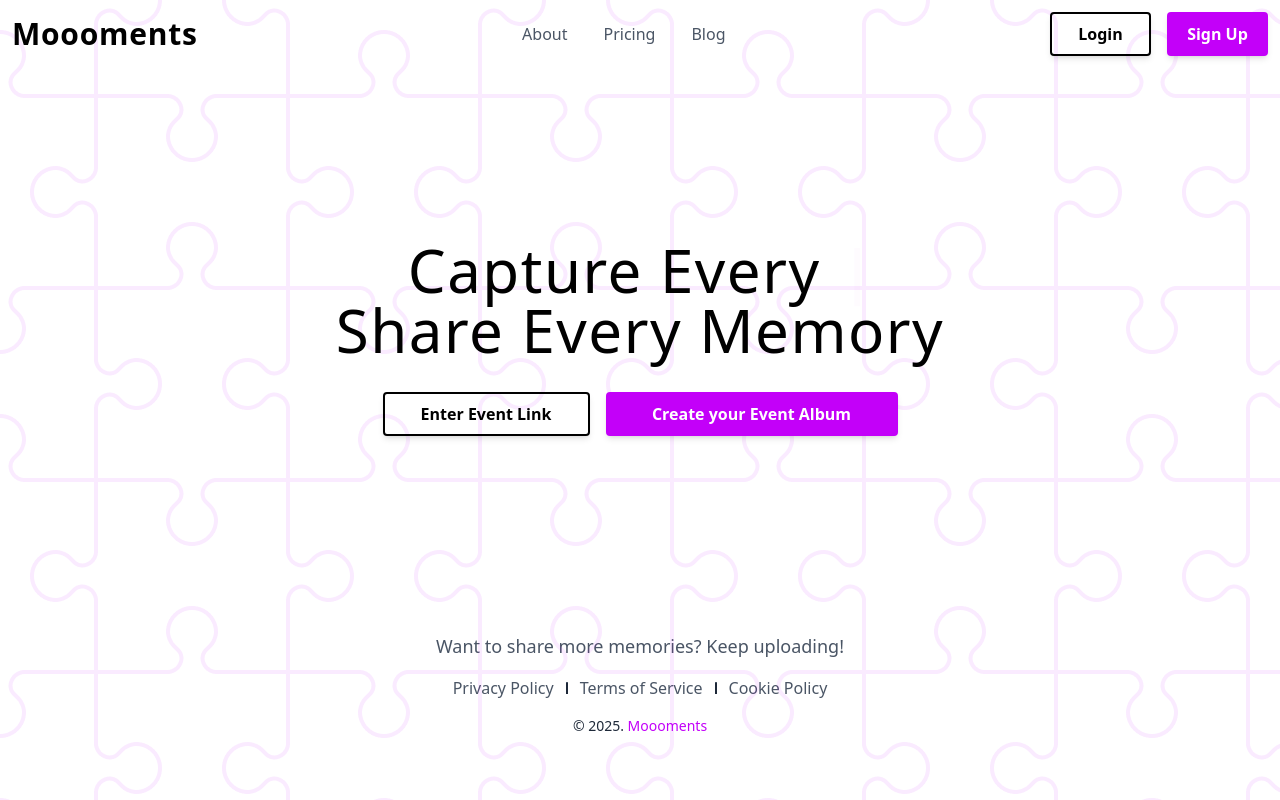
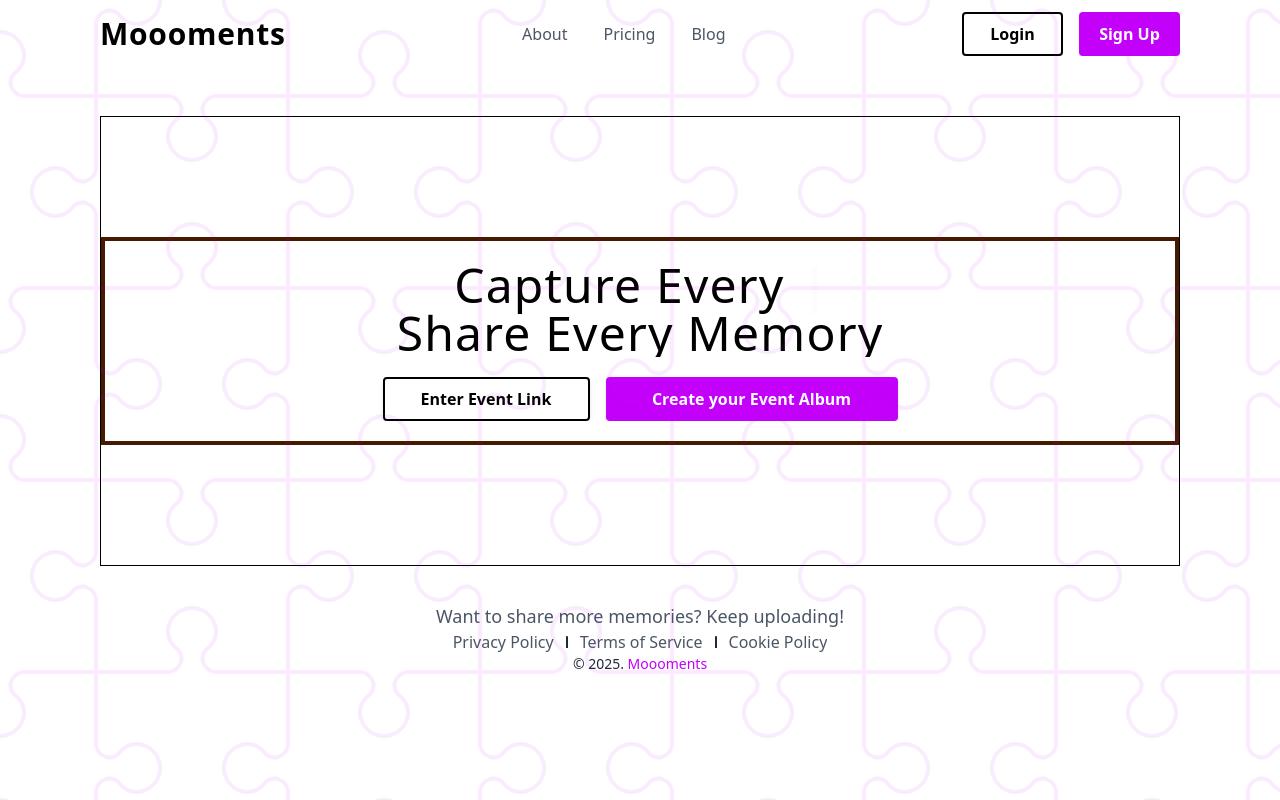
Before and after one commit to Pluggito/Moooments, a React (Vite) app: page / in a window 1280 px wide. Built offline with nearby package versions, Linux system fonts and the light colour scheme.

Commit message:
New Updates

```diff
--- a/src/App.jsx
+++ b/src/App.jsx
@@ -15,6 +15,7 @@ import ForgetPassword from "./admin/ForgetPassword.jsx"
 import CreateAlbum from "./pages/CreateAlbum.jsx"
 import Preview from "./pages/Preview.jsx"
 import Dashboard from "./admin/Dashboard.jsx"
+import Hero from "./components/Hero.jsx"
 
 
 
@@ -25,10 +26,8 @@ const App = () => {
   const [isMenu, setIsMenu] = useState(false)
 
   return (
-    <div className="container overflow-x-hidden mx-auto px-4 md:px-10 lg:px-[100px]">
+    <main className="container overflow-x-hidden mx-auto px-4 md:px-10 lg:px-[100px] max-h-screen ">
       <Navbar isMenu={isMenu} setIsMenu={setIsMenu}/>
-
-
 
       <Routes>
         <Route path="/" element={<Home/>}/>
@@ -45,7 +44,8 @@ const App = () => {
 
 
       <Footer />
-    </div>
+
+    </main>
   )
 }
 
--- a/src/components/Footer.jsx
+++ b/src/components/Footer.jsx
@@ -4,7 +4,8 @@ const Footer = () => {
   const location = useLocation();
 
   return (
-    <footer className="w-full mt-45 flex flex-col justify-center items-center text-center p-4 gap-4 bg-transparent ">
+    <footer className="w-full justify-center items-center my-5 px-auto text-center flex flex-col p-4 ">
+      {/*w-full fixed mt-auto flex flex-col justify-center items-center text-center p-4 gap-4 bg-transparent border */}
       {/* First Section */}
       {location.pathname === "/" && (
         <div className="px-2">
--- a/src/components/HambugerMenu.jsx
+++ b/src/components/HambugerMenu.jsx
@@ -6,6 +6,7 @@ import PropTypes from 'prop-types';
 const HambugerMenu = ({setIsMenu, isMenu}) => {
     const [active, setActive] = useState(false);
     const location = useLocation();
+
 
     const handleRequest = () => {
       setActive((pv) => !pv);
--- /dev/null
+++ b/src/components/Hero.jsx
@@ -0,0 +1,68 @@
+import { assets } from "../assets/asset"
+import { motion } from "framer-motion";
+import { Typewriter } from "react-simple-typewriter";
+import { useNavigate } from "react-router-dom";
+
+
+const Hero = () => {
+    const Navigate = useNavigate();
+  return (
+    <main className="border flex items-center justify-center sm:py-30 pointer-events-none mt-15">
+        <div
+        className="fixed z-10 inset-0 bg-cover bg-center bg-no-repeat opacity-8"
+        style={{ background: `url(${assets.hero_image})` }}
+      />
+        {/*Contecnt Container*/}
+
+      <section className=" w-full border-4 border-amber-950 ">
+        {/*Heading*/}
+        <div className="flex flex-col items-center justify-center py-5 ">
+        <div className="w-full text-center sm:px-10 ">
+          <motion.p
+            className="text-3xl sm:text-3xl md:text-4xl lg:text-5xl font-medium text-black tracking-wide"
+            initial={{ opacity: 0 }}
+            animate={{ opacity: 1 }}
+            transition={{ duration: 0.5, ease: 'easeInOut' }}
+          >
+            Capture Every&nbsp;
+            <span className="text-[#c300f9] font-bold">
+              <Typewriter
+                words={["Moooments!", "Laughter!", "Love!", "Joy!", "Adventures!", "Moooments!"]}
+                loop={true}
+                cursor
+                cursorStyle="|"
+                typeSpeed={300}
+                deleteSpeed={75}
+                delaySpeed={1500}
+              />
+            </span>
+            <br/> Share Every Memory
+          </motion.p>
+        </div>
+
+        <div className="flex flex-col sm:flex-row gap-4 justify-center w-full max-w-[90%] sm:max-w-[75%] mx-auto px-4 mt-5">
+          <button
+            type="button"
+            className="border-2 border-black rounded w-full sm:w-[207px] h-[44px] font-bold hover:bg-black hover:text-white transition-all duration-300
+            cursor-pointer shadow-md"
+            onClick={() => Navigate('/eventlink')}
+          >
+            Enter Event Link
+          </button>
+          <button
+            type="button"
+            className="rounded w-full sm:w-[292px] h-[44px] font-semibold text-white bg-[#c300f9] hover:bg-[#a000c7] transition-all duration-300 cursor-pointer shadow-md"
+            onClick={() => Navigate('/create-album')}
+          >
+            Create your Event Album
+          </button>
+        </div>
+        </div>
+      </section>
+
+
+    </main>
+  )
+}
+
+export default Hero
--- a/src/components/Home.jsx
+++ b/src/components/Home.jsx
@@ -1,66 +1,9 @@
-import { useNavigate } from "react-router-dom";
-import { assets } from "../assets/asset";
-import { motion } from "framer-motion";
-import { Typewriter } from "react-simple-typewriter";
+import Hero from "./Hero";
 
 const Home = () => {
-  const Navigate = useNavigate();
-
-  return (
-    <header className="relative">
-      {/* Background Image */}
-      <div
-        className="fixed inset-0 bg-cover bg-center bg-no-repeat opacity-8"
-        style={{ background: `url(${assets.hero_image})` }}
-      />
-
-      {/* Content Container */}
-      <div className="relative flex flex-col">
-        {/* Heading */}
-        <div className="w-full text-center mx-auto px-4 mt-[30vh] mb-8">
-          <motion.p
-            className="text-3xl sm:text-4xl md:text-5xl lg:text-6xl font-medium text-black tracking-wide"
-            initial={{ opacity: 0 }}
-            animate={{ opacity: 1 }}
-            transition={{ duration: 0.5, ease: 'easeInOut' }}
-          >
-            Capture Every&nbsp;
-            <span className="text-[#c300f9] font-bold">
-              <Typewriter
-                words={["Moooments!", "Laughter!", "Love!", "Joy!", "Adventures!", "Moooments!"]}
-                loop={true}
-                cursor
-                cursorStyle="|"
-                typeSpeed={300}
-                deleteSpeed={75}
-                delaySpeed={1500}
-              />
-            </span>
-            <br/> Share Every Memory
-          </motion.p>
-        </div>
-
-        {/* Buttons */}
-        <div className="flex flex-col sm:flex-row gap-4 justify-center w-full max-w-[90%] sm:max-w-[75%] mx-auto px-4">
-          <button
-            type="button"
-            className="border-2 border-black rounded w-full sm:w-[207px] h-[44px] font-bold hover:bg-black hover:text-white transition-all duration-300
-            cursor-pointer shadow-md"
-            onClick={() => Navigate('/eventlink')}
-          >
-            Enter Event Link
-          </button>
-          <button
-            type="button"
-            className="rounded w-full sm:w-[292px] h-[44px] font-semibold text-white bg-[#c300f9] hover:bg-[#a000c7] transition-all duration-300 cursor-pointer shadow-md"
-            onClick={() => Navigate('/create-album')}
-          >
-            Create your Event Album
-          </button>
-        </div>
-      </div>
-    </header>
-  );
-};
+ return(
+    <Hero/>
+    )
+  }
 
 export default Home;
--- a/src/components/Navbar.jsx
+++ b/src/components/Navbar.jsx
@@ -15,7 +15,8 @@ const Navbar = ({isMenu, setIsMenu}) => {
 
 
     return (
-      <nav className={`sm:flex justify-between items-center max-w-7xl mx-auto my-3 inline-block ${location.pathname === '/' ?"absolute top-0 left-3 right-3 z-10" : ""}`}>
+      <nav className={`sm:flex justify-between items-center mx-auto my-3`}>
+        {/*${location.pathname === '/' ?"absolute top-0 left-3 right-3 z-10" : ""} */}
         {/* Brand Name */}
         <Link
           id="header"
--- a/src/index.css
+++ b/src/index.css
@@ -3,6 +3,7 @@
 
 *{
     outline: none;
+    overflow: hidden;
   }
 
   html{
@@ -10,9 +11,9 @@
     overscroll-behavior: none;
   }
 
-  .hero-background {
+ /*#hero-background {
     background-image: linear-gradient(150deg, rgba(255, 255, 255, 0.4), rgba(0, 0, 0, 0.1)), url('./assets/Home-Page.png');
-  }
+  } */
 
   @media(max-width:640px){
 
```
